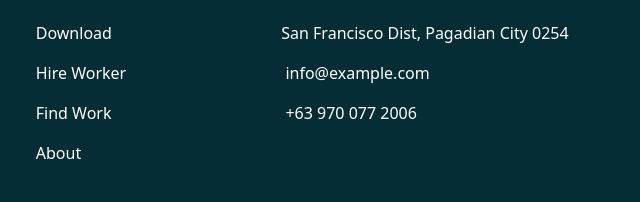
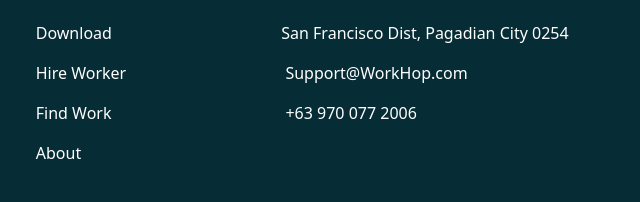
Before and after one commit to yslron/Work-Hop, a plain HTML site: page index.html in a window 1280 px wide. Shown: the part 1483-1685 px from the top of the page, 640-1280 px from the left. Drawn offline with nearby package versions, Linux system fonts and the light colour scheme; files that its build step writes are made by us from their sources; a script that the page names is missing.

Commit message:
'changed email addess in contact in footer'

```diff
--- a/index.html
+++ b/index.html
@@ -232,7 +232,7 @@
               <p class="text-nowrap"> <img src="/assets/bootstrap-icons/icons/house.svg"  width="30px" alt="" class="translate-white me-2">San Francisco Dist, Pagadian City 0254</p>
               <p>
                 <img src="/assets/bootstrap-icons/icons/envelope.svg"  width="30px" alt="" class="translate-white me-2">
-                info@example.com
+                Support@WorkHop.com
               </p>
               <p><img src="/assets/bootstrap-icons/icons/telephone.svg"  width="30px" alt="" class="translate-white me-2"> +63 970 077 2006</p>
 
```
